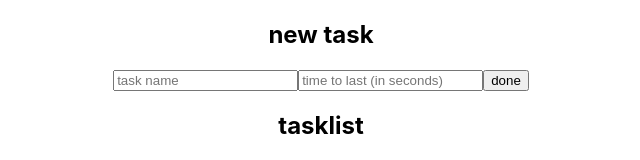
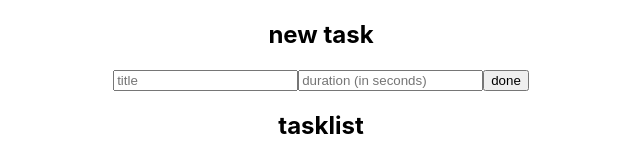
Before and after one commit to emily-yu/mongo-scheduler, a React (Create React App) app in the folder my-app/: page / in a window 1280 px wide. Shown: the top 160 px of the page, without its empty margins (319-959 px from the left). Built offline with nearby package versions, Linux system fonts and the light colour scheme.

Commit message:
actual data for countdown stuff

```diff
--- a/my-app/src/components/TaskCreator.js
+++ b/my-app/src/components/TaskCreator.js
@@ -1,22 +1,51 @@
 import React from 'react';
 
+const DURATION_HEADER = "duration (in seconds)";
 class TaskCreator extends React.Component {
     constructor(props) {
         super(props);
         this.createTask= this.createTask.bind(this);
+        this.updateParams= this.updateParams.bind(this);
+        this.state = {
+            taskName: "",
+            timeRemaining: "",
+        }
     }
 
     createTask() {
         // access task from parent
-        this.props.addTask("asdf", "200")
+        if (this.state.taskName == "" && this.state.timeRemaining == "") {
+            console.log("error")
+        }
+        else {
+            this.props.addTask(this.state.taskName, this.state.timeRemaining)
+        }
+    }
+    updateParams(event) {
+        // this.setState = {
+        //     taskName: event.target.value,
+        //     timeRemaining
+        // }
+        if (event.target.placeholder == "title") {
+            this.setState({
+                taskName: event.target.value
+            })
+        }
+        else {
+            this.setState({
+                timeRemaining: event.target.value
+            })
+        }
+        console.log(event.target.placeholder)
+        console.log(JSON.stringify(this.state))
     }
 
     render() {
         return (
           <div>
               <h2>new task</h2>
-              <input type="text" id="fname" placeholder="task name"></input>
-              <input type="text" id="fname" placeholder="time to last (in seconds)"></input>
+              <input type="text" placeholder="title" onChange={this.updateParams}></input>
+              <input type="text" placeholder={DURATION_HEADER} onChange={this.updateParams}></input>
               <input type="button" value="done" onClick={this.createTask}></input>
           </div>
         )
```
